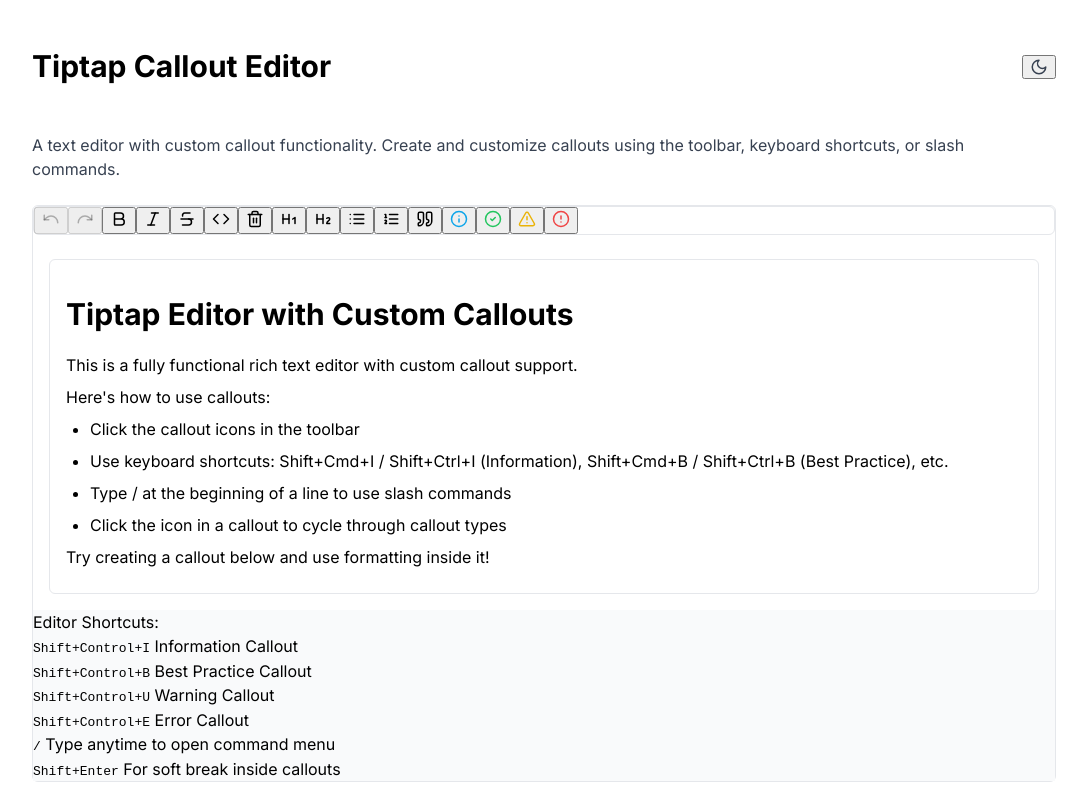
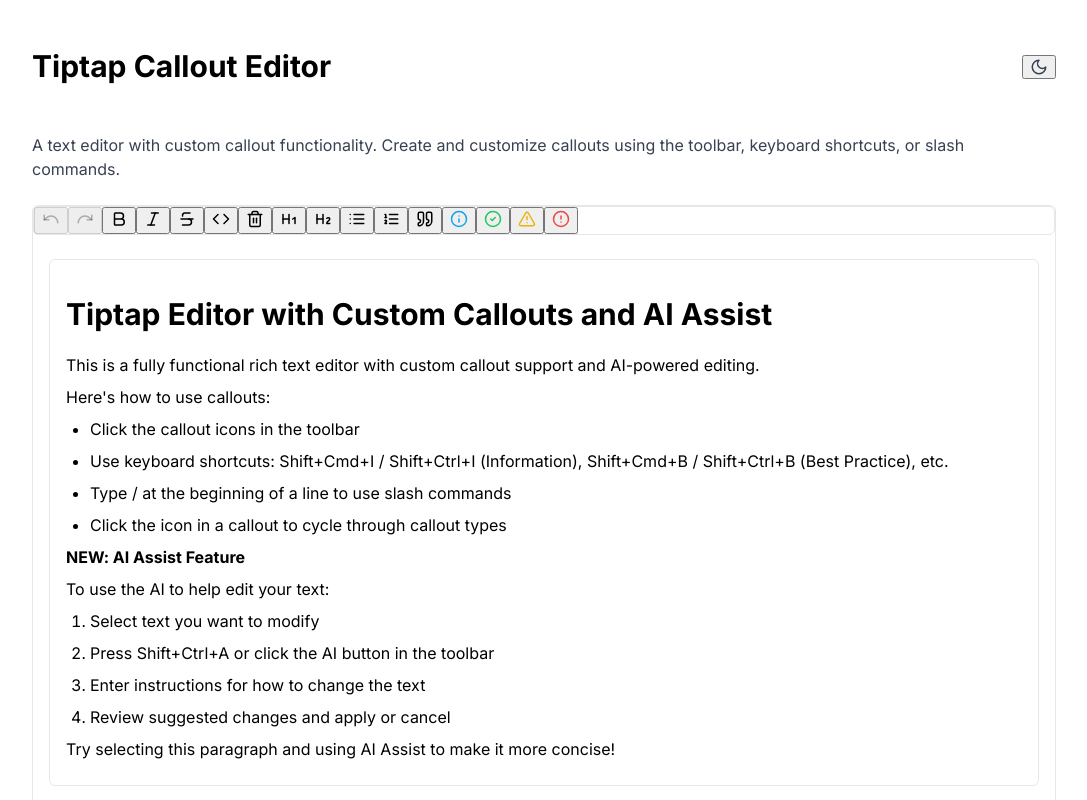
Before and after one commit to sohanhegde1/proteanics_assessment_sohan_hegde, a Next.js app: page / in a window 1280 px wide. Shown: the top 800 px of the page, without its empty margins (96-1183 px from the left). Built offline with nearby package versions, Linux system fonts and the light colour scheme.

Commit message:
Update TiptapEditor.tsx

```diff
--- a/app/components/TiptapEditor.tsx
+++ b/app/components/TiptapEditor.tsx
@@ -8,6 +8,8 @@ import FloatingMenuExtension from '@tiptap/extension-floating-menu'
 import Toolbar from './Toolbar'
 import { CalloutExtension, CalloutType } from '../extensions/CalloutExtension'
 import { SlashCommandsExtension } from '../extensions/SlashCommands'
+import { AIAssistExtension } from '../extensions/AIAssistExtension'
+import AIAssistManager from './AIAssistManager'
 import {
   Bold,
   Italic,
@@ -16,7 +18,8 @@ import {
   Heading1,
   Heading2,
   Code,
-  Quote
+  Quote,
+  Sparkles
 } from 'lucide-react'
 
 const TiptapEditor = () => {
@@ -65,10 +68,13 @@ const TiptapEditor = () => {
       SlashCommandsExtension,
       BubbleMenuExtension,
       FloatingMenuExtension,
+      AIAssistExtension.configure({
+        shortcut: 'Shift-Mod-a', // Shift+Cmd/Ctrl+A
+      }),
     ],
     content: `
-      <h1>Tiptap Editor with Custom Callouts</h1>
-      <p>This is a fully functional rich text editor with custom callout support.</p>
+      <h1>Tiptap Editor with Custom Callouts and AI Assist</h1>
+      <p>This is a fully functional rich text editor with custom callout support and AI-powered editing.</p>
       <p>Here's how to use callouts:</p>
       <ul>
         <li>Click the callout icons in the toolbar</li>
@@ -76,7 +82,15 @@ const TiptapEditor = () => {
         <li>Type / at the beginning of a line to use slash commands</li>
         <li>Click the icon in a callout to cycle through callout types</li>
       </ul>
-      <p>Try creating a callout below and use formatting inside it!</p>
+      <p><strong>NEW: AI Assist Feature</strong></p>
+      <p>To use the AI to help edit your text:</p>
+      <ol>
+        <li>Select text you want to modify</li>
+        <li>Press ${isMac ? 'Shift+Command+A' : 'Shift+Ctrl+A'} or click the AI button in the toolbar</li>
+        <li>Enter instructions for how to change the text</li>
+        <li>Review suggested changes and apply or cancel</li>
+      </ol>
+      <p>Try selecting this paragraph and using AI Assist to make it more concise!</p>
     `,
     editorProps: {
       attributes: {
@@ -159,6 +173,13 @@ const TiptapEditor = () => {
             >
               <Code size={16} />
             </button>
+            <button
+              onClick={() => editor.commands.triggerAIAssist()}
+              className={`p-1 rounded-md hover:bg-gray-100 dark:hover:bg-gray-700 text-purple-500`}
+              title="AI Assist"
+            >
+              <Sparkles size={16} />
+            </button>
           </div>
         </BubbleMenu>
       )}
@@ -221,6 +242,9 @@ const TiptapEditor = () => {
         </FloatingMenu>
       )}
 
+      {/* AI Assist Manager for handling AI editing features */}
+      <AIAssistManager editor={editor} />
+
       <EditorContent editor={editor} className="p-4" />
 
       <div className="p-3 bg-gray-50 dark:bg-gray-900 border-t border-gray-300 dark:border-gray-700 text-sm text-gray-600 dark:text-gray-400">
@@ -232,6 +256,7 @@ const TiptapEditor = () => {
           <div><kbd className="px-1 py-0.5 bg-gray-200 dark:bg-gray-700 rounded">{isMac ? 'Shift+Command+E' : 'Shift+Control+E'}</kbd> Error Callout</div>
           <div><kbd className="px-1 py-0.5 bg-gray-200 dark:bg-gray-700 rounded">/</kbd> Type anytime to open command menu</div>
           <div><kbd className="px-1 py-0.5 bg-gray-200 dark:bg-gray-700 rounded">Shift+Enter</kbd> For soft break inside callouts</div>
+          <div><kbd className="px-1 py-0.5 bg-gray-200 dark:bg-gray-700 rounded text-purple-600 dark:text-purple-400">{isMac ? 'Shift+Command+A' : 'Shift+Control+A'}</kbd> <span className="text-purple-600 dark:text-purple-400">AI Assist</span></div>
         </div>
       </div>
     </div>
```
